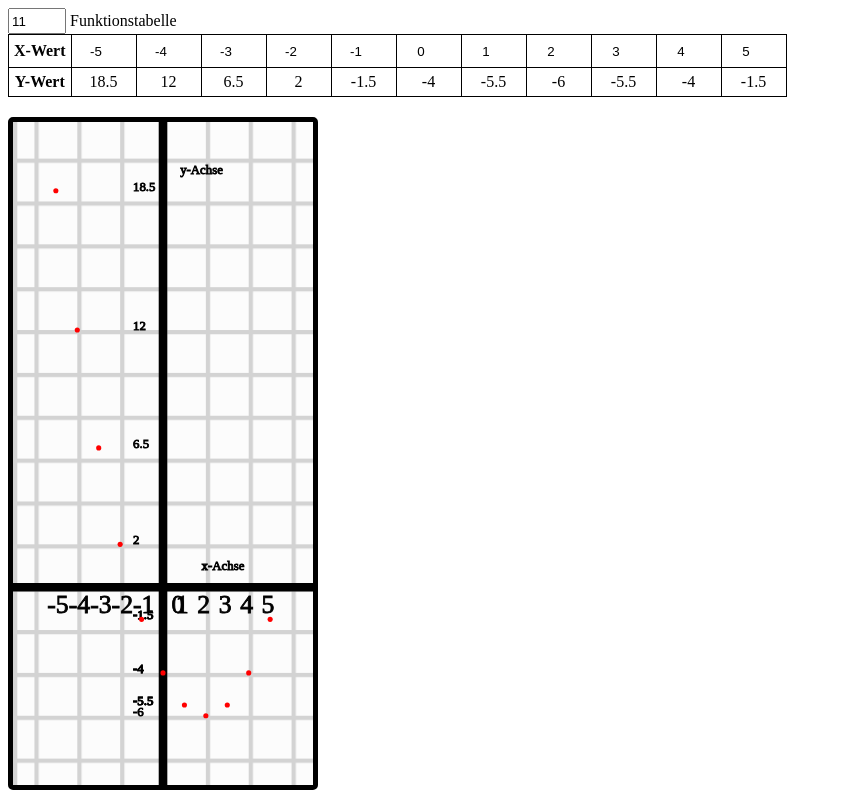
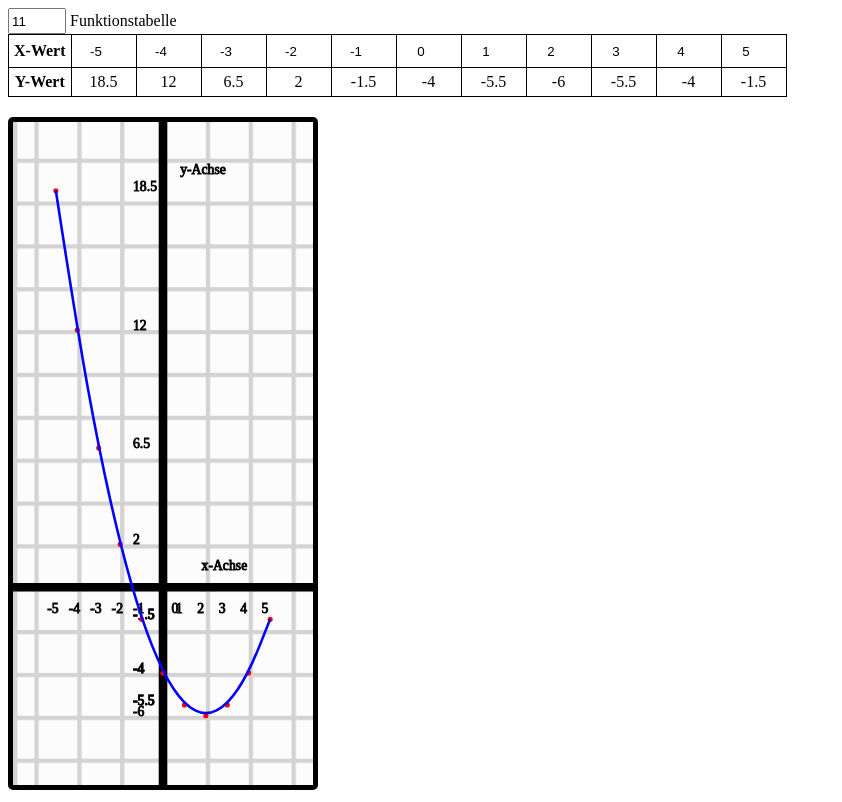
Before and after one commit to Gandalf2532/Mathe-Info, a plain HTML site: page SVGS/index.html in a window 1280 px wide. Shown: the whole page, without its empty margins (0-842 px from the left). Drawn offline with Linux system fonts and the light colour scheme.

Commit message:
Hinzufügen eines Pfades als Graphen

```diff
--- a/SVGS/index.html
+++ b/SVGS/index.html
@@ -44,18 +44,15 @@
         }
         .textfeldx{
             stroke: black;
-            font-size: 10%;
-            font-size: 30px;
+            font-size: 100%;
         }
         .textfeldy{
             stroke: black;
-            font-size: 10%;
-            font-size: 15px;
+            font-size: 100%;
         }
         .beschriftung{
             stroke: black;
-            font-size: 10%;
-            font-size: 15px;
+            font-size: 100%;
         }
         .eingabe{
             width: 50px;
@@ -67,7 +64,9 @@
             padding: 10px;
             border: 2px solid black;
             border-radius: 15px;
-
+        }
+        .Kurve{
+            stroke:red;
         }
     </style>
 </head>
@@ -114,6 +113,7 @@
         let maxx;
         let miny;
         let maxy;
+        let Beschriftung = document.getElementById("Beschriftung");
         let achsengruppe = document.getElementById("Achsengruppe");
         let eingabefürinputs = document.getElementById("eingabe-werte"); //Mir fallen keine Namen mehr ein
 
@@ -171,7 +171,6 @@
         }
 
         function zeichne(){
-
             //alte Sachen clearen
             achsengruppe.innerHTML = "";
             Beschriftung.innerHTML = "";
@@ -295,9 +294,34 @@
             // Achsen zum SVG hinzufügen
             achsengruppe.appendChild(xAchse);
             achsengruppe.appendChild(yAchse);
+            zeichneKurve();
         }
+        function zeichneKurve() {
+                let path = document.createElementNS("http://www.w3.org/2000/svg", "path");
 
-        eingabefürinputs.addEventListener('change', () => {
+                // Starte den Pfad mit dem ersten Punkt
+                let d = `M ${allepunktex[0]} ${allepunktey[0]}`;
+
+                // Berechnung der Bézier-Kontrollpunkte
+                for (let i = 1; i < allepunktex.length - 1; i++) {
+                    let xc = (allepunktex[i] + allepunktex[i + 1]) / 2;
+                    let yc = (allepunktey[i] + allepunktey[i + 1]) / 2;
+                    d += ` Q ${allepunktex[i]} ${allepunktey[i]}, ${xc} ${yc}`;
+                }
+
+                // Letzten Punkt hinzufügen
+                d += ` T ${allepunktex[allepunktex.length - 1]} ${allepunktey[allepunktey.length - 1]}`;
+
+                // Attribute setzen und ins SVG einfügen
+                path.setAttribute("d", d);
+                path.setAttribute("stroke", "blue");
+                path.setAttribute("fill", "none");
+                path.setAttribute("stroke-width", "3");
+
+                svgpunkte.appendChild(path);
+            }
+
+        eingabefürinputs.addEventListener('input', () => {
             inputserstellen();
             werteberechnung();
             zeichne();
```
